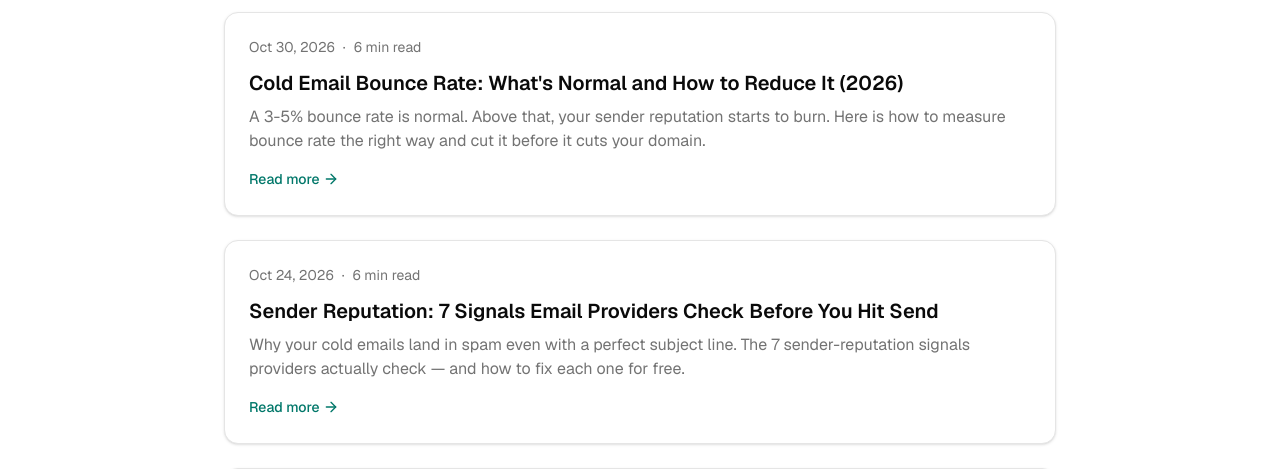
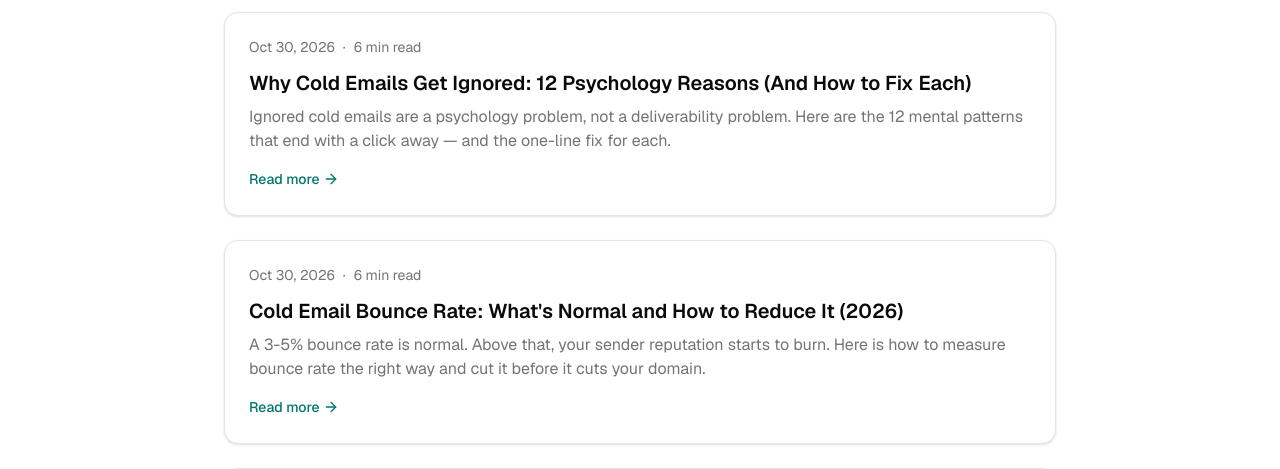
Before and after one commit to caicai458/copywise, a Next.js app: page /blog in a window 1280 px wide. Shown: the part 317-786 px from the top of the page. Built offline with nearby package versions, Linux system fonts and the light colour scheme; no server answers.

Commit message:
Add ignored post to blog lists

```diff
--- a/app/blog/blog_page_latest.tsx
+++ b/app/blog/blog_page_latest.tsx
@@ -4,6 +4,14 @@ import { Footer } from "@/components/marketing/footer";
 import { Card, CardContent } from "@/components/ui/card";
 import { ArrowRight } from "lucide-react";
 const POSTS = [
+  {
+    slug: "why-cold-emails-get-ignored-2026",
+    title: "Why Cold Emails Get Ignored: 12 Psychology Reasons (And How to Fix Each)",
+    description:
+      "Ignored cold emails are a psychology problem, not a deliverability problem. Here are the 12 mental patterns that end with a click away — and the one-line fix for each.",
+    date: "Oct 30, 2026",
+    readTime: "6 min read",
+  },
   {
     slug: "bounce-rate-cold-email-2026",
     title: "Cold Email Bounce Rate: What's Normal and How to Reduce It (2026)",
--- a/app/blog/page.tsx
+++ b/app/blog/page.tsx
@@ -4,6 +4,14 @@ import { Footer } from "@/components/marketing/footer";
 import { Card, CardContent } from "@/components/ui/card";
 import { ArrowRight } from "lucide-react";
 const POSTS = [
+  {
+    slug: "why-cold-emails-get-ignored-2026",
+    title: "Why Cold Emails Get Ignored: 12 Psychology Reasons (And How to Fix Each)",
+    description:
+      "Ignored cold emails are a psychology problem, not a deliverability problem. Here are the 12 mental patterns that end with a click away — and the one-line fix for each.",
+    date: "Oct 30, 2026",
+    readTime: "6 min read",
+  },
   {
     slug: "bounce-rate-cold-email-2026",
     title: "Cold Email Bounce Rate: What's Normal and How to Reduce It (2026)",
```
